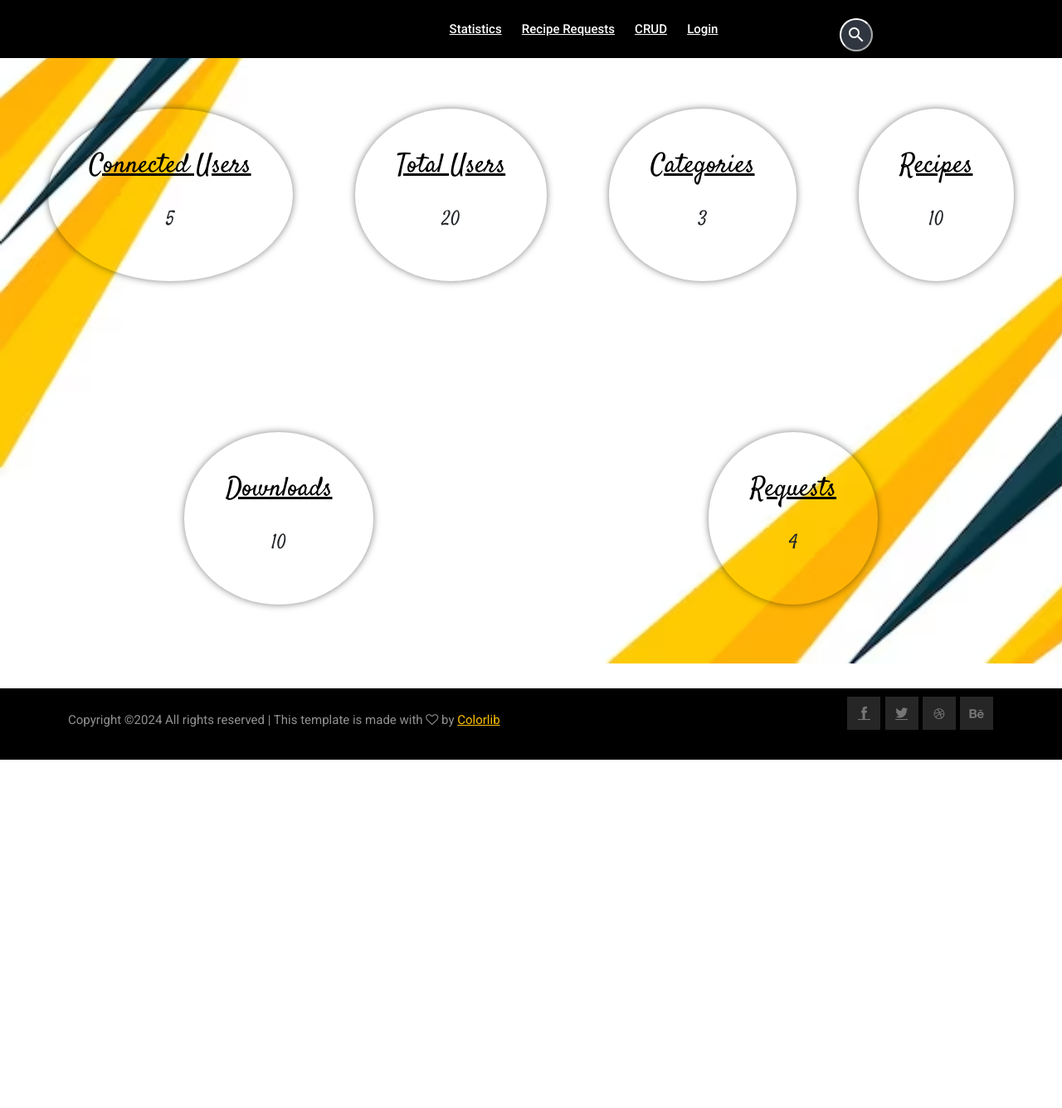
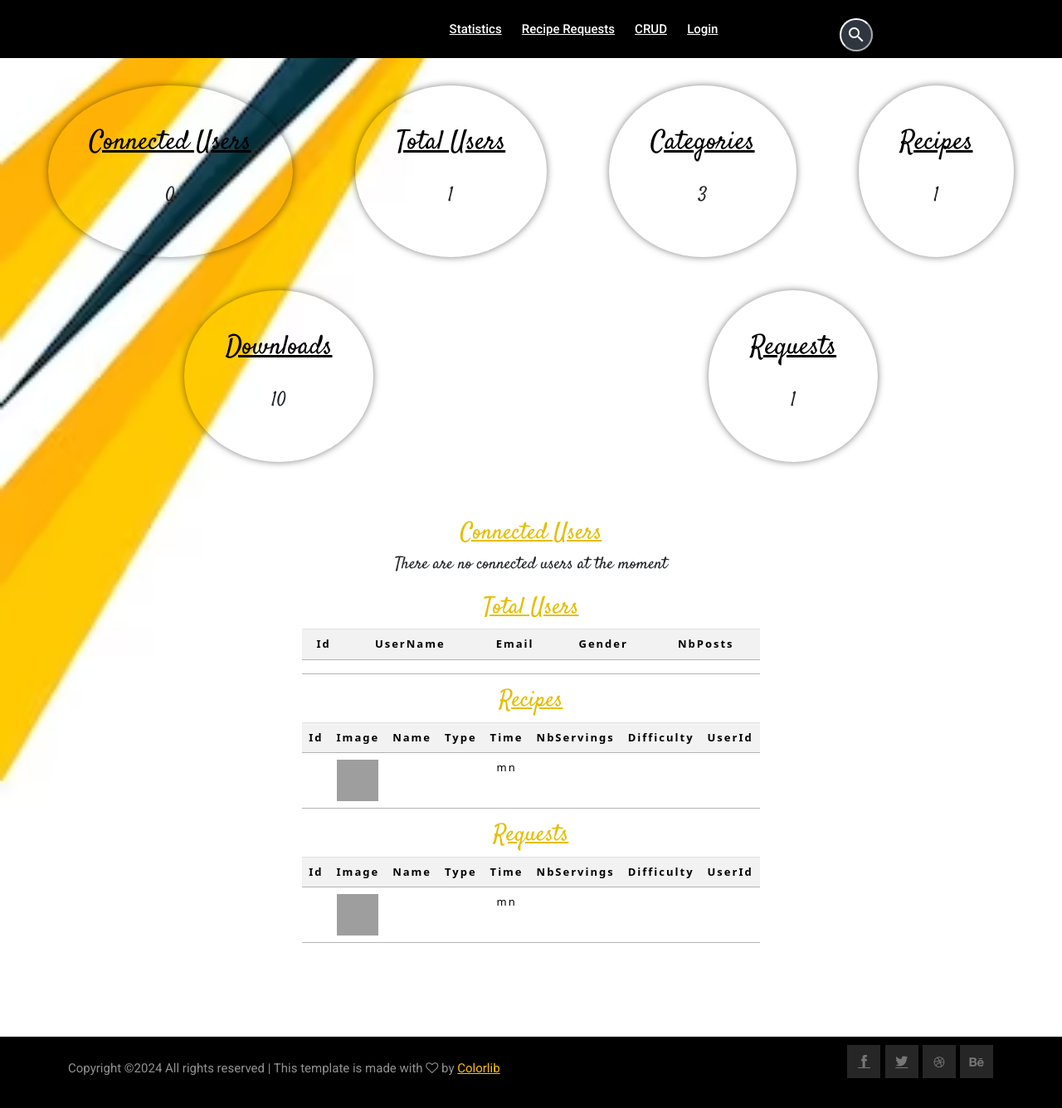
Before and after one commit to Khemirhanin/projet-php-, a PHP site: page /statistics.php in a window 1280 px wide. Shown: the whole page at 83% size. Before the commit the page ends 916 px from the top, so only its background shows below. Run offline with PHP 8.4, Linux system fonts and the light colour scheme; tables that the repository leaves empty or names only in its code hold one stand-in row (values such as "Sample post"); data that the repository does not hold is empty; some libraries are stand-ins or nearby versions; some web fonts are replaced; grey boxes are pictures that could not be loaded.

Commit message:
the statistics
all the files of the statistics

```diff
--- /dev/null
+++ b/connectedUsers.php
@@ -0,0 +1,37 @@
+<?php
+
+$con=mysqli_connect("localhost","root","","foodHub");
+?>
+<section>
+        <table class="table table-striped">
+
+            <?php
+
+            //Get the connected users
+                $connectedUsers = mysqli_query($con," SELECT * from users where Status = 1");
+
+            if(mysqli_num_rows($connectedUsers)==0){
+                echo "<h5>There are no connected users at the moment</h5>";
+            }else{
+                ?>
+                <tr>
+                    <th>Id</th>
+                    <th>UserName</th>
+                    <th>Email</th>
+                    <th>Gender</th>
+                    <th>NbPosts</th>
+                </tr>
+                <?php
+                foreach($connectedUsers as $user){
+            ?>
+            <tr>
+                <td><?=$user['Id']?></td>
+                <td><?=$user['UserName']?></td>
+                <td><?=$user['Email']?></td>
+                <td><?=$user['Gender']?></td>
+                <td><?=$user['nbPost']?></td>
+            </tr>
+            <?php }
+         } ?>
+        </table>
+    </section>
--- a/dashboard.css
+++ b/dashboard.css
@@ -1,6 +1,6 @@
 @import url('https://fonts.googleapis.com/css2?family=Noto+Serif:ital,wght@0,100..900;1,100..900&family=Pacifico&family=Playfair+Display:ital,wght@0,400..900;1,400..900&family=Xanh+Mono:ital@0;1&display=swap');
 body {
-    height: 100vh;
+
     display: flex;
     align-items: center;
     justify-content:space-around;
@@ -13,12 +13,15 @@
     font-weight: Pacifico, sans-serif;
     }
 .contain{
-    margin-top: 30px;
+
+    margin-top: 50px;
     height: 100vh;
     width: 100%;
     display: flex;
     align-items:center;
-    justify-content:center;
+    justify-content: center;
+    flex-direction: column;
+
     }
 .statistics{
 
@@ -27,8 +30,11 @@
     justify-content:space-around;
     flex-direction: row;
     flex-wrap: wrap;
-    padding: 10px;
-    margin: 10px;
+    padding: 20px;
+    margin: 20px;
+    margin-left: 50px;
+    margin-right: 50px;
+    margin-top: 450px;
     height: 100vh;
     width: 100%;
     font-weight: Pacifico, sans-serif;
@@ -42,7 +48,7 @@
     align-items: center;
     justify-content:center;
     flex-direction: column;
-    margin: 10px;
+    margin: 20px;
     box-shadow: 0 0 8px rgba(0,0,0,0.5);
     font-weight: Pacifico, sans-serif;
 }
@@ -50,11 +56,62 @@
     text-decoration: underline;
     color: rgb(0, 0, 0);
     font-weight: Pacifico, sans-serif;
+    text-align: center;
 }
 h4{
     font-weight: Pacifico, sans-serif;
+    text-align: center;
+}
+h3{
+    text-align: center;
+    color: rgb(228, 190, 0);
+    text-decoration: underline;
+}
+h5{
+    text-align: center;
+}
+footer{
+    width: 100%;
+    margin-top: 400px;
+    margin-bottom: 0;
 }
 
-footer{
+table{
+    border-collapse: collapse;
     width: 100%;
+    letter-spacing: 2px;
+    font-size:13px ;
+    font-weight: Pacifico, sans-serif;
+
 }
+th{
+    padding: 10px 0;
+    font-weight: bold;
+    font-weight: Pacifico, sans-serif;
+
+
+}
+td{
+    border-top:0.5px solid rgb(179, 179, 179) ;
+    text-align: center;
+    color: rgb(55, 77, 5);
+    font-weight: Pacifico, sans-serif;
+
+}
+tr{
+    border-bottom: 0.5px solid rgb(179, 179, 179) ;
+    font-weight: Pacifico, sans-serif;
+    text-align: center;
+
+
+}
+.defaultTable{
+    margin: 10px;
+}
+.recipeImg{
+    width: 50px;
+    height: 50px;
+}
+.requests{
+    margin-bottom: 150px;
+}
--- /dev/null
+++ b/recipesDisplay.php
@@ -0,0 +1,44 @@
+<?php
+
+$con=mysqli_connect("localhost","root","","foodHub");
+?>
+<section>
+        <table class="table table-striped">
+
+            <?php
+
+            //Get the connected users
+                $totalRecipes = mysqli_query($con," SELECT * from recipes ");
+
+            if(mysqli_num_rows($totalRecipes)==0){
+                echo "<h5>There are no saved recipes</h5>";
+            }else{
+                ?>
+                <tr>
+                    <th>Id</th>
+                    <th>Image</th>
+                    <th>Name</th>
+                    <th>Type</th>
+                    <th>Time</th>
+                    <th>NbServings</th>
+                    <th>Difficulty</th>
+                    <th>UserId</th>
+
+                </tr>
+                <?php
+                foreach($totalRecipes as $recipe){
+            ?>
+            <tr>
+                <td><?=$recipe['Id']?></td>
+                <td><img  class="recipeImg" src="img/recepie/<?=$recipe['Image']?>" alt="<?=$recipe['Image']?></"></td>
+                <td><?=$recipe['Name']?></td>
+                <td><?=$recipe['Type']?></td>
+                <td><?=$recipe['Time']?>mn</td>
+                <td><?=$recipe['NbServings']?></td>
+                <td><?=$recipe['Difficulty']?></td>
+                <td><?=$recipe['IdUser']?></td>
+            </tr>
+            <?php }
+         } ?>
+        </table>
+    </section>
--- /dev/null
+++ b/requestsDisplay.php
@@ -0,0 +1,44 @@
+<?php
+
+$con=mysqli_connect("localhost","root","","foodHub");
+?>
+<section>
+        <table class="table table-striped">
+
+            <?php
+
+            //Get the connected users
+                $totalRequests = mysqli_query($con," SELECT * from recipes where IdUser <> 0 ");
+
+            if(mysqli_num_rows($totalRequests)==0){
+                echo "<h5>There are no requests at the moment</h5>";
+            }else{
+                ?>
+                <tr>
+                    <th>Id</th>
+                    <th>Image</th>
+                    <th>Name</th>
+                    <th>Type</th>
+                    <th>Time</th>
+                    <th>NbServings</th>
+                    <th>Difficulty</th>
+                    <th>UserId</th>
+
+                </tr>
+                <?php
+                foreach($totalRequests as $request){
+            ?>
+            <tr>
+                <td><?=$request['Id']?></td>
+                <td><img  class="recipeImg" src="img/recepie/<?=$request['Image']?>" alt="<?=$recipe['Image']?></"></td>
+                <td><?=$request['Name']?></td>
+                <td><?=$request['Type']?></td>
+                <td><?=$request['Time']?>mn</td>
+                <td><?=$request['NbServings']?></td>
+                <td><?=$request['Difficulty']?></td>
+                <td><?=$request['IdUser']?></td>
+            </tr>
+            <?php }
+         } ?>
+        </table>
+    </section>
--- a/statistics.php
+++ b/statistics.php
@@ -1,3 +1,12 @@
+<?php
+$con=mysqli_connect("localhost","root","","foodHub");
+$totalUsers = mysqli_query($con," SELECT * from users");
+$totalRequests = mysqli_query($con," SELECT * from recipes where IdUser <> 0 ");
+$totalRecipes = mysqli_query($con," SELECT * from recipes ");
+$connectedUsers = mysqli_query($con," SELECT * from users where Status = 1");
+?>
+
+
 <!-- the header -->
 <?php include_once "components/adminHeader.php"; ?>
     <!-- slider_area_start -->
@@ -8,12 +17,12 @@
     <div class="defaultStyle connectedUsers ">
           <h2>Connected Users</h2>
           <br>
-          <h4>5</h4>
+          <h4><?=mysqli_num_rows($connectedUsers)?></h4>
         </div>
         <div class="defaultStyle totalUsers">
           <h2>Total Users</h2>
           <br>
-          <h4>20</h4>
+          <h4><?=mysqli_num_rows($totalUsers)?></h4>
 
         </div>
         <div class="defaultStyle categories">
@@ -25,7 +34,7 @@
         <div class="defaultStyle totalRecipes">
           <h2>Recipes</h2>
           <br>
-          <h4>10</h4>
+          <h4><?=mysqli_num_rows($totalRecipes)?></h4>
 
 
         </div>
@@ -39,12 +48,38 @@
         <div class="defaultStyle totalRecipes">
           <h2>Requests</h2>
           <br>
-          <h4>4</h4>
+          <h4><?=mysqli_num_rows($totalRequests)?></h4>
 
 
         </div>
 
 
+    </div>
+    <div class="displaying">
+      <div class="connectedUsers defaultTable">
+        <h3>Connected Users</h3>
+        <?php
+        include_once "connectedUsers.php";
+        ?>
+      </div>
+      <div class="totalUsers defaultTable">
+        <h3>Total Users</h3>
+        <?php
+        include_once "totalUsers.php";
+        ?>
+      </div>
+      <div class="recipes defaultTable">
+        <h3>Recipes</h3>
+        <?php
+        include_once "recipesDisplay.php";
+        ?>
+      </div>
+      <div class="requests defaultTable">
+        <h3>Requests</h3>
+        <?php
+        include_once "requestsDisplay.php";
+        ?>
+      </div>
     </div>
   </div>
 
--- /dev/null
+++ b/totalUsers.php
@@ -0,0 +1,37 @@
+<?php
+
+$con=mysqli_connect("localhost","root","","foodHub");
+?>
+<section>
+        <table class="table table-striped">
+
+            <?php
+
+            //Get the connected users
+                $totalUsers = mysqli_query($con," SELECT * from users");
+
+            if(mysqli_num_rows($totalUsers)==0){
+                echo "<h5>There are no registered users</h5>";
+            }else{
+                ?>
+                <tr>
+                    <th>Id</th>
+                    <th>UserName</th>
+                    <th>Email</th>
+                    <th>Gender</th>
+                    <th>NbPosts</th>
+                </tr>
+                <?php
+                foreach($totalUsers as $user){
+            ?>
+            <tr>
+                <td><?=$user['Id']?></td>
+                <td><?=$user['UserName']?></td>
+                <td><?=$user['Email']?></td>
+                <td><?=$user['Gender']?></td>
+                <td><?=$user['nbPost']?></td>
+            </tr>
+            <?php }
+         } ?>
+        </table>
+    </section>
```
